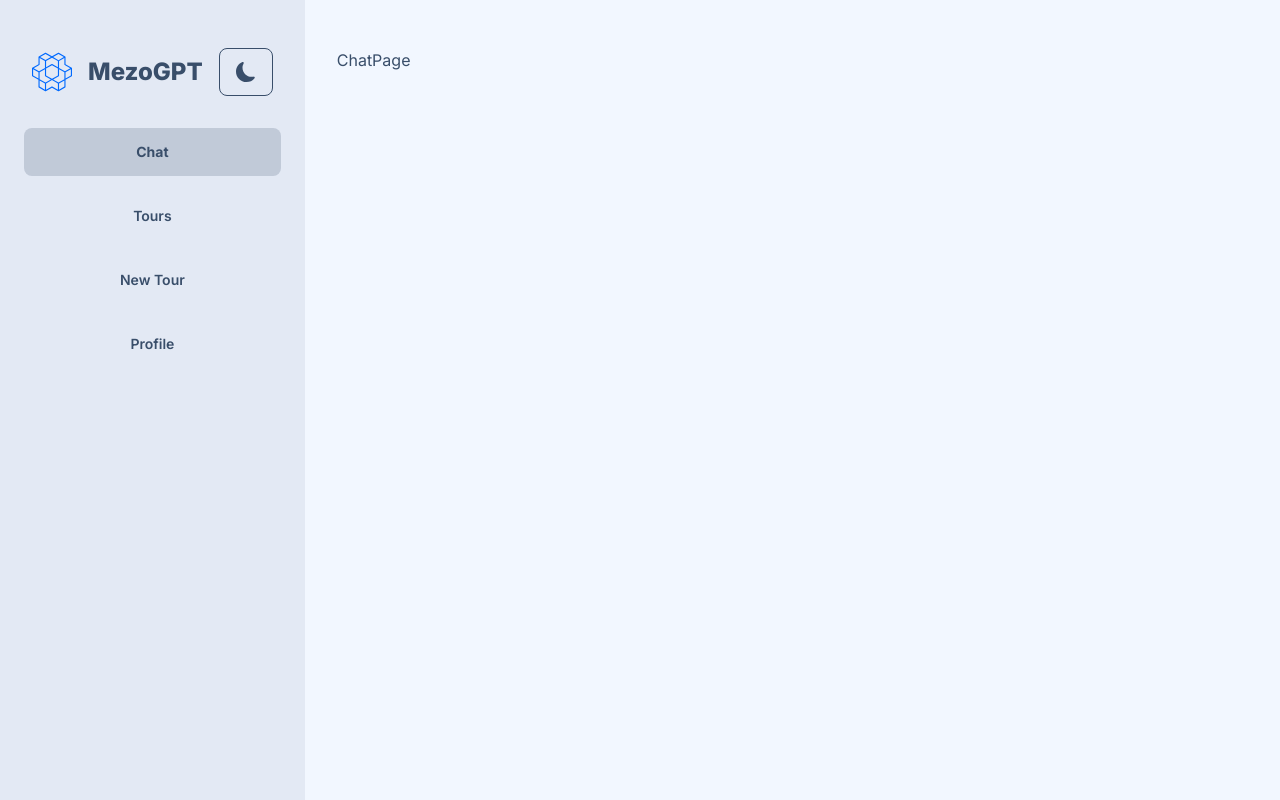
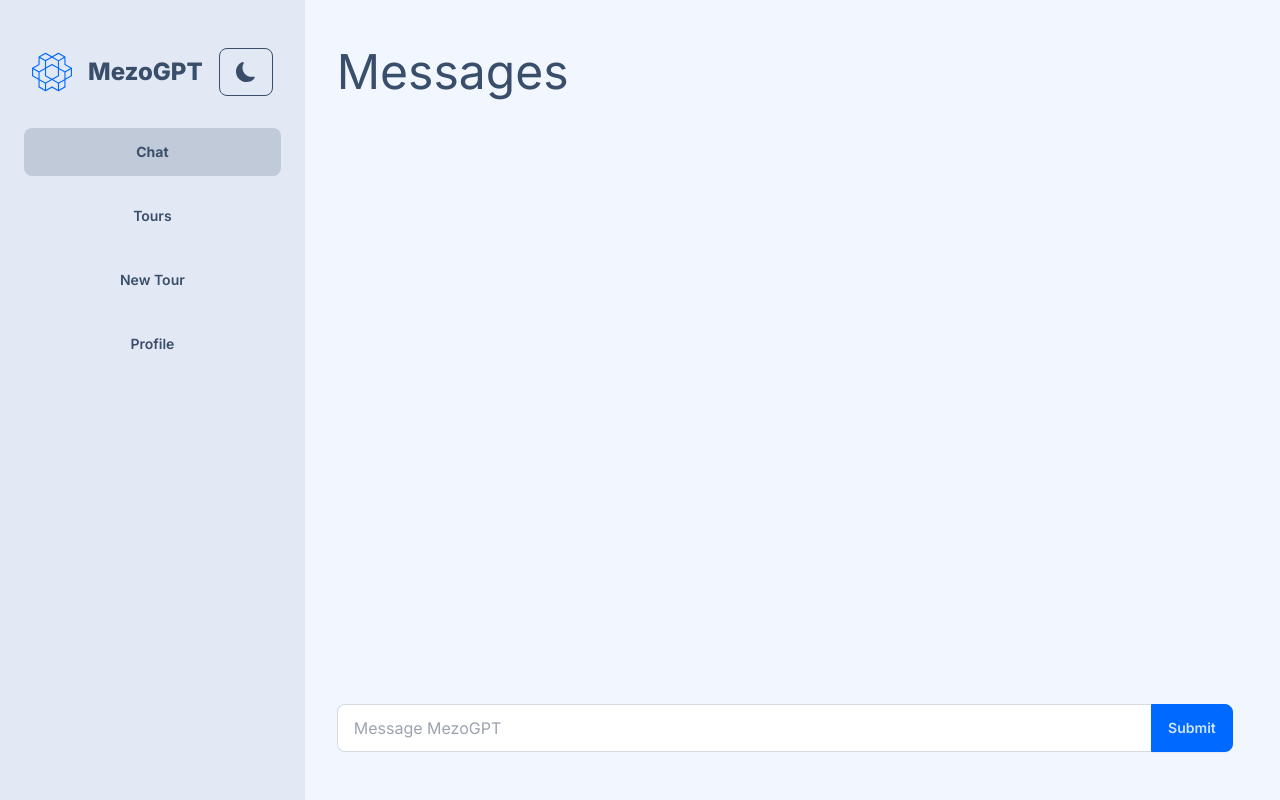
Before and after one commit to MezoAli/Mezo-GPT, a Next.js app: page /chat in a window 1280 px wide. Built offline with nearby package versions, Linux system fonts and the light colour scheme; no server answers.

Commit message:
creating chat component

```diff
--- a/app/(dashboard)/chat/page.tsx
+++ b/app/(dashboard)/chat/page.tsx
@@ -1,5 +1,7 @@
+import Chat from "@/components/Chat";
+
 const ChatPage = () => {
-  return <div>ChatPage</div>;
+  return <Chat />;
 };
 
 export default ChatPage;
--- /dev/null
+++ b/components/Chat.tsx
@@ -0,0 +1,36 @@
+"use client";
+
+import { FormEvent, useState } from "react";
+
+const Chat = () => {
+  const [text, setText] = useState("");
+  const [messages, setMessages] = useState([]);
+
+  const handleSubmit = (e: FormEvent<HTMLFormElement>) => {
+    e.preventDefault();
+    console.log(text);
+  };
+  return (
+    <div className="grid grid-rows-[1fr,auto] min-h-[calc(100vh-6rem)]">
+      <div className="text-5xl">
+        <h2>Messages</h2>
+      </div>
+      <form onSubmit={handleSubmit} className="max-w-4xl pt-12">
+        <div className="join w-full">
+          <input
+            type="text"
+            placeholder="Message MezoGPT"
+            className="join-item input input-bordered w-full"
+            value={text}
+            onChange={(e) => setText(e.target.value)}
+          />
+          <button type="submit" className="btn btn-primary join-item">
+            Submit
+          </button>
+        </div>
+      </form>
+    </div>
+  );
+};
+
+export default Chat;
```
